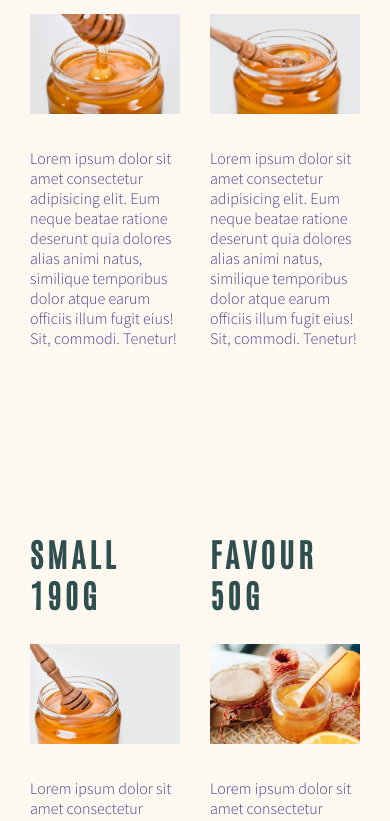
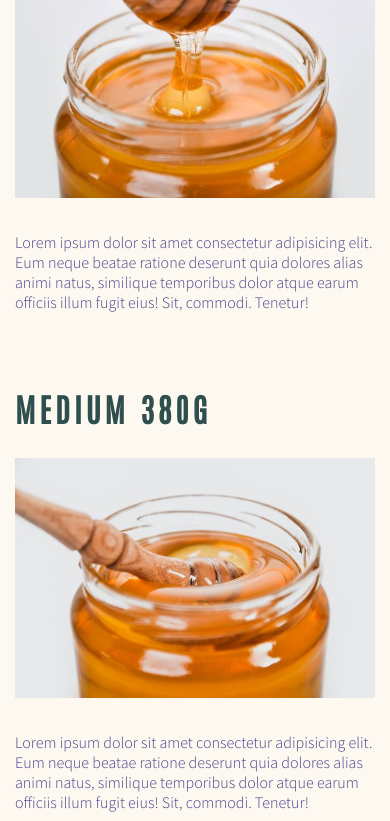
Before and after one commit to ColmPurcell/CI-PP1-WicklowHeatherHoney, a plain HTML site: page products.html in a window 390 px wide. Shown: the part 787-1608 px from the top of the page. Drawn offline with Linux system fonts and the light colour scheme.

Commit message:
Add: media query for product section on small screens and change grid-template-rows from 600px to 1fr for .grid-container for full size screens and smaller screens and tablets

```diff
--- a/assets/css/style.css
+++ b/assets/css/style.css
@@ -252,7 +252,7 @@ label {
     clear: both;
     display: grid;
     grid-template-columns: 1fr 1fr 1fr 1fr;
-    grid-template-rows: 600px;
+    grid-template-rows: 1fr;
     grid-gap: 30px;
     padding: 30px;
     height: 100%;
@@ -347,7 +347,7 @@ p {
         clear: both;
         display: grid;
         grid-template-columns: 1fr 1fr;
-        grid-template-rows: 600px;
+        grid-template-rows: 1fr;
         grid-gap: 30px;
         padding: 30px;
         height: 100%;
@@ -359,8 +359,25 @@ p {
     }
 
     .product-text {
-    width: 300px;
-    font-size: 300%;
-    padding: 5px;
+        width: 300px;
+        font-size: 300%;
+        padding: 5px;
     }
 }
+
+/* Media queries for small screens */
+
+@media screen and (max-width: 900px) {
+    .grid-container {
+        clear: both;
+        display: grid;
+        grid-template-columns: 1fr;
+        grid-template-rows: 1fr;
+        grid-gap: 15px;
+        padding: 15px;
+        height: 100%;
+        object-fit: scale-down;
+    }
+
+
+}
```
